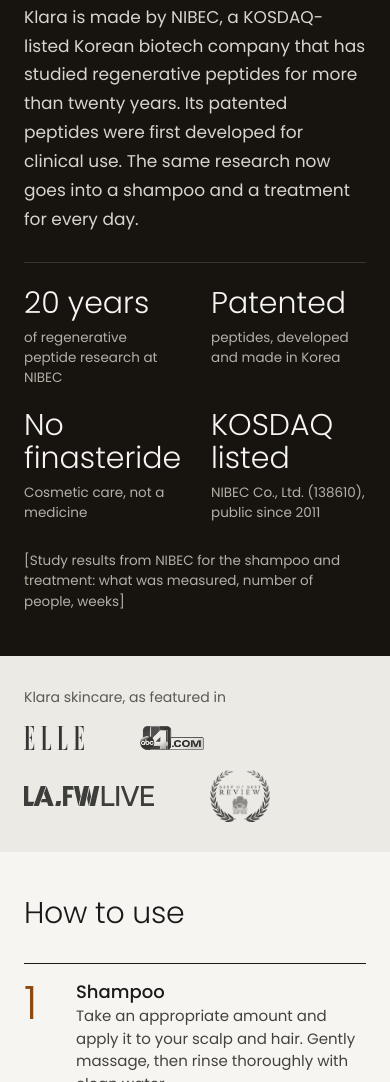
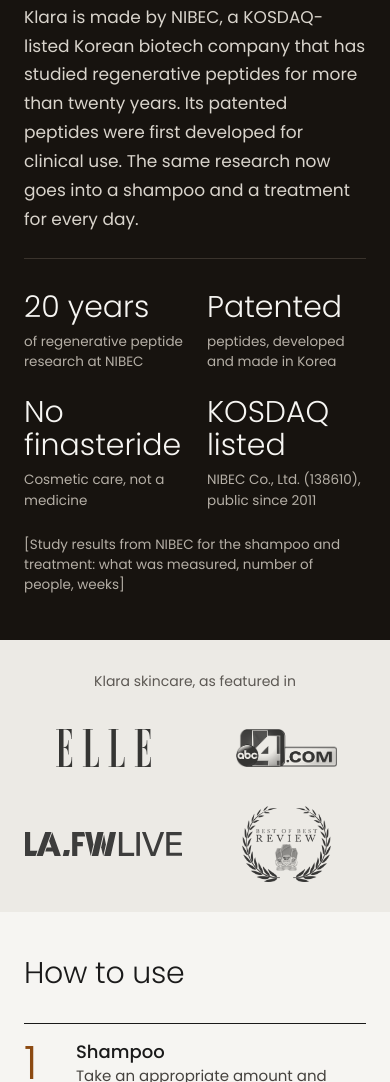
Before and after one commit to biggie169/klara, a plain HTML site: page public/index.html in a window 390 px wide. Shown: the part 1356-2438 px from the top of the page. Drawn offline with Linux system fonts and the light colour scheme.

Commit message:
Rebalance desktop layout and press row
- Smaller bottle on desktop: image box is now shorter than the right panel
- Science section: heading and intro side by side, the four facts across
  the full width
- Press logos centered on an even grid, larger on desktop, 2x2 on phones

Co-Authored-By: Claude Opus 5.5 <noreply@anthropic.com>
Claude-Session: https://claude.ai/code/session_01Ft9Xw5kXaXqhN4iD5Y3QaK

```diff
--- a/public/index.html
+++ b/public/index.html
@@ -19,7 +19,7 @@ button{font-family:inherit}
 .k-navlink{min-height:44px;display:flex;align-items:center}
 .k-hero{display:grid;grid-template-columns:minmax(0,1fr) minmax(0,1fr);grid-template-areas:"media eyebrow" "media head" "media desc" "media buy" "media more";grid-template-rows:auto auto auto auto 1fr;column-gap:72px;row-gap:26px;align-items:start;padding:8px 24px 72px}
 .k-mediawrap{grid-area:media;display:flex;flex-direction:column;gap:22px;min-width:0}
-.k-media{padding:48px 24px 52px}
+.k-media{padding:40px 24px 44px}
 .k-ticker{background:#17130F;color:#EDEAE4;font-size:13px;line-height:1.4;overflow:hidden;white-space:nowrap}
 .k-ticker-track{display:inline-flex;animation:k-tick 90s linear infinite}
 .k-ticker:hover .k-ticker-track{animation-play-state:paused}
@@ -31,7 +31,7 @@ button{font-family:inherit}
 .k-includes{margin:0;padding:0;list-style:none;display:flex;flex-direction:column;gap:8px}
 .k-includes li{display:flex;align-items:center;gap:14px;padding:12px 14px;border:1px solid #D5D1C9;border-radius:3px}
 .k-includes img{height:48px;width:auto;flex:none;display:block}
-.k-bottle{width:min(72%,270px)}
+.k-bottle{width:min(46%,152px)}
 .k-eyebrow{grid-area:eyebrow;padding-top:36px}
 .k-head{grid-area:head;margin-top:-12px}
 .k-h1{font-size:clamp(34px,4.2vw,52px)}
@@ -55,9 +55,12 @@ button{font-family:inherit}
 .k-price{font-size:24px}
 .k-more{margin-top:6px}
 }
-.k-press img{height:30px;width:auto;max-width:170px;object-fit:contain;filter:grayscale(1) contrast(1.15) !important;mix-blend-mode:multiply;opacity:.78;display:block}
-.k-press .k-tall{height:76px}
-@media (max-width:760px){.k-press img{height:24px;max-width:130px}.k-press .k-tall{height:52px}}
+.k-press{display:grid;grid-template-columns:repeat(4,minmax(0,1fr));align-items:center;gap:32px 48px;max-width:1000px;width:100%;margin:0 auto}
+.k-press>div{display:flex;align-items:center;justify-content:center;min-height:100px}
+.k-press img{height:48px;width:auto;max-width:100%;object-fit:contain;filter:grayscale(1) contrast(1.15) !important;mix-blend-mode:multiply;opacity:.78;display:block}
+.k-press .k-wide{height:34px}
+.k-press .k-tall{height:100px}
+@media (max-width:760px){.k-press{grid-template-columns:repeat(2,minmax(0,1fr));gap:20px 24px}.k-press>div{min-height:76px}.k-press img{height:38px}.k-press .k-wide{height:24px}.k-press .k-tall{height:76px}}
 .k-thumbs{position:absolute;left:20px;bottom:20px;display:flex;flex-direction:column;gap:10px;z-index:2}
 .k-thumb{width:64px;padding:6px 4px 5px;background:#F6F5F2;border:1px solid #D5D1C9;border-radius:3px;cursor:pointer;display:flex;flex-direction:column;align-items:center;gap:3px;font-size:11px;line-height:1.2;color:#45423E}
 .k-thumb img{height:54px;width:auto;display:block}
@@ -66,6 +69,10 @@ button{font-family:inherit}
 .k-sec{padding-top:76px;padding-bottom:76px}
 .k-sec-s{padding-top:44px;padding-bottom:44px}
 @media (max-width:760px){.k-sec{padding-top:44px;padding-bottom:44px}.k-sec-s{padding-top:30px;padding-bottom:30px}}
+.k-sci{display:grid;grid-template-columns:minmax(0,1fr) minmax(0,1fr);column-gap:72px;row-gap:40px;align-items:end}
+.k-stats{grid-column:1/-1;display:grid;grid-template-columns:repeat(4,minmax(0,1fr));gap:24px 40px}
+.k-sci-note{grid-column:1/-1}
+@media (max-width:760px){.k-sci{grid-template-columns:minmax(0,1fr);row-gap:24px}.k-stats{grid-template-columns:repeat(2,minmax(0,1fr));gap:24px}}
 details summary{list-style:none;cursor:pointer}
 details summary::-webkit-details-marker{display:none}
 details[open] .plus-v{display:none}
@@ -179,14 +186,13 @@ button:focus-visible,a:focus-visible,summary:focus-visible{outline:2px solid #8C
 </main>
 
 <section id="peptide" style="background: #17130F; color: #D9D4CC">
-<div class="k-sec" style="max-width: 1240px; margin: 0 auto; padding-left: 24px; padding-right: 24px; box-sizing: border-box; display: grid; grid-template-columns: repeat(auto-fit, minmax(min(420px, 100%), 1fr)); gap: 24px 72px; align-items: start">
+<div class="k-sec k-sci" style="max-width: 1240px; margin: 0 auto; padding-left: 24px; padding-right: 24px; box-sizing: border-box">
 <div style="display: flex; flex-direction: column; gap: 12px">
 <p style="margin: 0; font-size: 14px; color: #D9964F">The science</p>
 <h2 style="margin: 0; font-weight: 300; font-size: clamp(30px, 3.8vw, 46px); line-height: 1.16; letter-spacing: -0.01em; color: #F6F5F2; text-wrap: balance">Peptide-based scalp care.</h2>
 </div>
-<div style="display: flex; flex-direction: column; gap: 28px">
-<p style="margin: 0; font-size: 17px; line-height: 1.7; max-width: 50ch">Klara is made by NIBEC, a KOSDAQ-listed Korean biotech company that has studied regenerative peptides for more than twenty years. Its patented peptides were first developed for clinical use. The same research now goes into a shampoo and a treatment for every day.</p>
-<div style="display: grid; grid-template-columns: repeat(auto-fit, minmax(min(150px, 100%), 1fr)); gap: 20px 32px; border-top: 1px solid #3A332C; padding-top: 24px">
+<p class="k-sci-lede" style="margin: 0; font-size: 17px; line-height: 1.7; max-width: 52ch">Klara is made by NIBEC, a KOSDAQ-listed Korean biotech company that has studied regenerative peptides for more than twenty years. Its patented peptides were first developed for clinical use. The same research now goes into a shampoo and a treatment for every day.</p>
+<div class="k-stats" style="border-top: 1px solid #3A332C; padding-top: 32px">
 <div style="display: flex; flex-direction: column; gap: 8px">
 <p style="margin: 0; font-weight: 300; font-size: 30px; line-height: 1.1; color: #F6F5F2">20 years</p>
 <p style="margin: 0; font-size: 13.5px; line-height: 1.5; color: #B5AFA6">of regenerative peptide research at NIBEC</p>
@@ -204,19 +210,18 @@ button:focus-visible,a:focus-visible,summary:focus-visible{outline:2px solid #8C
 <p style="margin: 0; font-size: 13.5px; line-height: 1.5; color: #B5AFA6">NIBEC Co., Ltd. (138610), public since 2011</p>
 </div>
 </div>
-<p style="margin: 0; font-size: 13.5px; line-height: 1.5; color: #B5AFA6">[Study results from NIBEC for the shampoo and treatment: what was measured, number of people, weeks]</p>
-</div>
+<p class="k-sci-note" style="margin: 0; font-size: 13.5px; line-height: 1.5; color: #B5AFA6">[Study results from NIBEC for the shampoo and treatment: what was measured, number of people, weeks]</p>
 </div>
 </section>
 
 <section style="background: #ECEAE5">
 <div class="k-sec-s" style="max-width: 1240px; margin: 0 auto; padding-left: 24px; padding-right: 24px; box-sizing: border-box; display: flex; flex-direction: column; gap: 18px">
-<p style="margin: 0; font-size: 14px; color: #5C5853">Klara skincare, as featured in</p>
-<div class="k-press" style="display: flex; flex-wrap: wrap; align-items: center; gap: 20px 56px">
-<img src="assets/press-elle.svg" alt="ELLE">
-<img src="assets/press-abc4.png" alt="ABC4">
-<img src="assets/press-lafw.svg" alt="L.A. Fashion Week">
-<img class="k-tall" src="assets/press-best-of-best.png" alt="Best of Best Review">
+<p style="margin: 0; font-size: 14px; color: #5C5853; text-align: center">Klara skincare, as featured in</p>
+<div class="k-press">
+<div><img src="assets/press-elle.svg" alt="ELLE"></div>
+<div><img src="assets/press-abc4.png" alt="ABC4"></div>
+<div><img class="k-wide" src="assets/press-lafw.svg" alt="L.A. Fashion Week"></div>
+<div><img class="k-tall" src="assets/press-best-of-best.png" alt="Best of Best Review"></div>
 </div>
 </div>
 </section>
```
